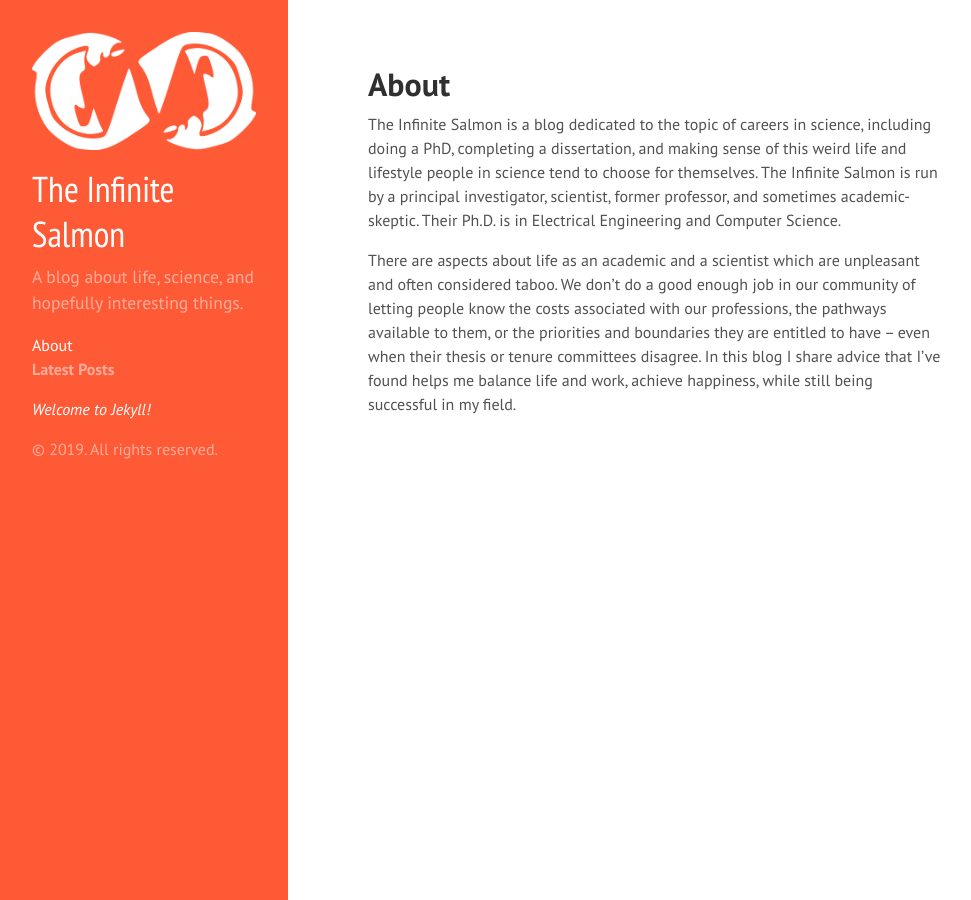
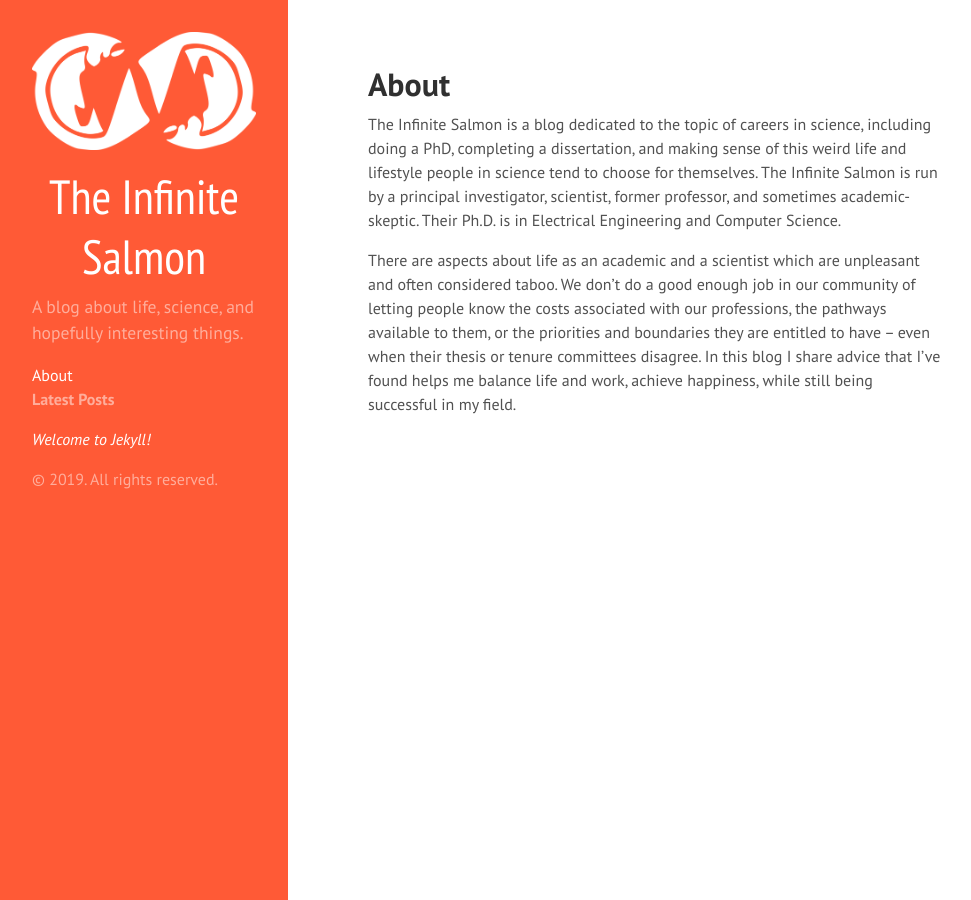
Before and after one commit to fujiwest/infinitesalmon, a Jekyll site: the page built from docs/index.md, in a window 1280 px wide. Shown: the whole page, without its empty margins (0-971 px from the left). Built offline with Jekyll 4.4.1, drawn with Linux system fonts in a browser that asks for light colours; some web fonts are replaced; our own code applies the rules of GitHub Pages for plain Markdown files.

Commit message:
Infinite Salmon Blog fonts

```diff
--- a/docs/public/css/hyde.css
+++ b/docs/public/css/hyde.css
@@ -81,8 +81,9 @@ html {
   color: #fff;
   margin-top: 0;
   font-family: "PT Sans Narrow";
-  font-size: 2.25rem;
+  font-size: 3rem;
   font-weight: normal;
+  text-align: center;
 }
 
 /* Sidebar nav */
```
